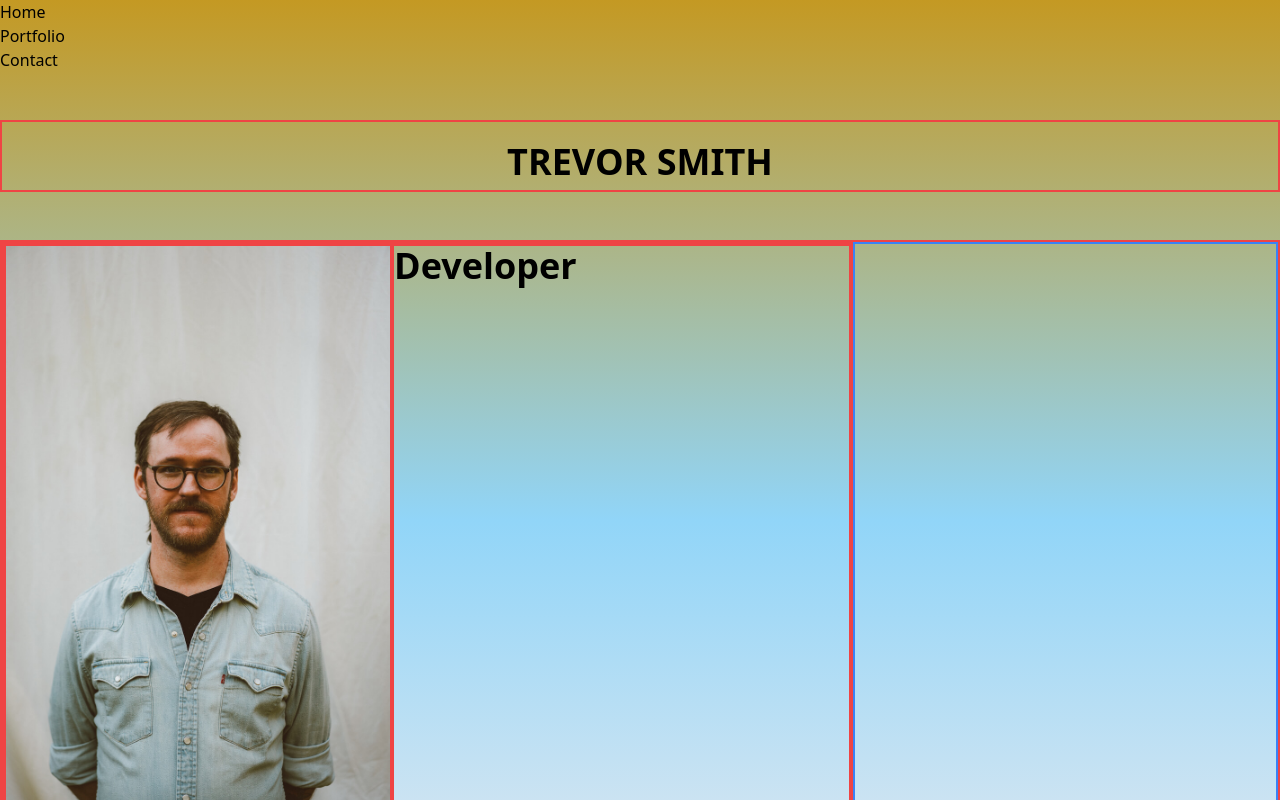
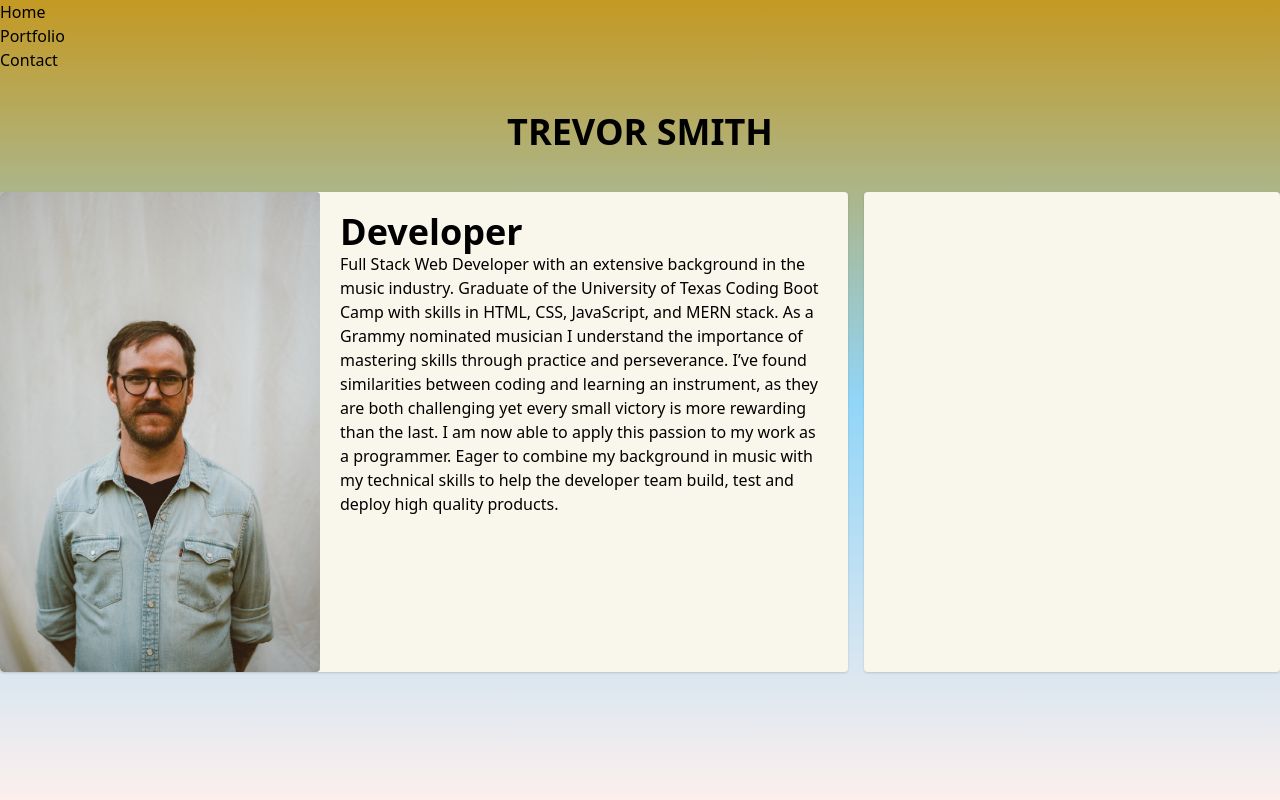
Before and after one commit to trevorsmithbanjo/trevorsmithbanjo.github.io, a React (Create React App) app in the folder rebuild/: page / in a window 1280 px wide. Shown: the top 800 px of the page. Built offline with nearby package versions, Linux system fonts and the light colour scheme.

Commit message:
Added Aside And Grid To Hero Component. Changed Some Colors Too.

```diff
--- a/rebuild/src/components/Container.js
+++ b/rebuild/src/components/Container.js
@@ -2,7 +2,7 @@ import React from "react";
 
 function Container(props) {
     return (
-        <div className="w-full h-full bg-gradient-to-b from-sunglow-500 via-royalblue-300 to-tomato-100">
+        <div className="w-full h-screen bg-gradient-to-b from-sunglow-500 via-royalblue-300 to-tomato-100">
             {props.children}
         </div>
     )
--- a/rebuild/src/components/Header.js
+++ b/rebuild/src/components/Header.js
@@ -2,7 +2,7 @@ import React from "react";
 
 function Header() {
     return (
-        <div className="flex justify-center w-full h-10 pt-5 text-4xl p-12 m-12 border-2 border-red-500 container mx-auto uppercase font-bold">
+        <div className="flex justify-center w-full text-4xl p-10 uppercase font-bold">
             <h1>Trevor Smith</h1>
         </div>
     )
--- a/rebuild/src/components/Hero.js
+++ b/rebuild/src/components/Hero.js
@@ -3,17 +3,17 @@ import Headshot from "../images/headshot_small_copy.jpg";
 
 function Hero() {
     return (
-        <div className="border-2 border-red-500 w-full h-screen grid grid-cols-3 mr-2">
-            <main className="flex h-full col-span-2 border-2 border-red-500 overflow-hidden">
-                <div className="border-2 border-red-500">
-                    <img src={Headshot} alt="Headshot of Trevor Smith" className="max-w-sm"></img>
+        <div className="w-full h-full grid grid-cols-3 gap-4">
+            <main className="flex h-full col-span-2 overflow-hidden rounded bg-sunglow-50 shadow">
+                <div className="">
+                    <img src={Headshot} alt="Headshot of Trevor Smith" className="max-w-xs object-contain rounded"></img>
                 </div>
-                <div className="border-2 border-red-500 w-full">
+                <div className="w-full m-5">
                     <h3 className="text-4xl font-semibold">Developer</h3>
-                    <p></p>
+                    <p>Full Stack Web Developer with an extensive background in the music industry. Graduate of the University of Texas Coding Boot Camp with skills in HTML, CSS, JavaScript, and MERN stack. As a Grammy nominated musician I understand the importance of mastering skills through practice and perseverance. I’ve found similarities between coding and learning an instrument, as they are both challenging yet every small victory is more rewarding than the last. I am now able to apply this passion to my work as a programmer. Eager to combine my background in music with my technical skills to help the developer team build, test and deploy high quality products.</p>
                 </div>
             </main>
-            <aside className="col-span-1 w-full h-full border-2 border-blue-500">
+            <aside className="col-span-1 w-full h-full rounded bg-sunglow-50 shadow">
 
             </aside>
         </div>
--- a/rebuild/src/components/Nav.js
+++ b/rebuild/src/components/Nav.js
@@ -2,7 +2,7 @@ import React from "react";
 
 function Nav() {
     return (
-        <div>
+        <div className="">
             <nav>
                 <div>
                     <h1>
```
